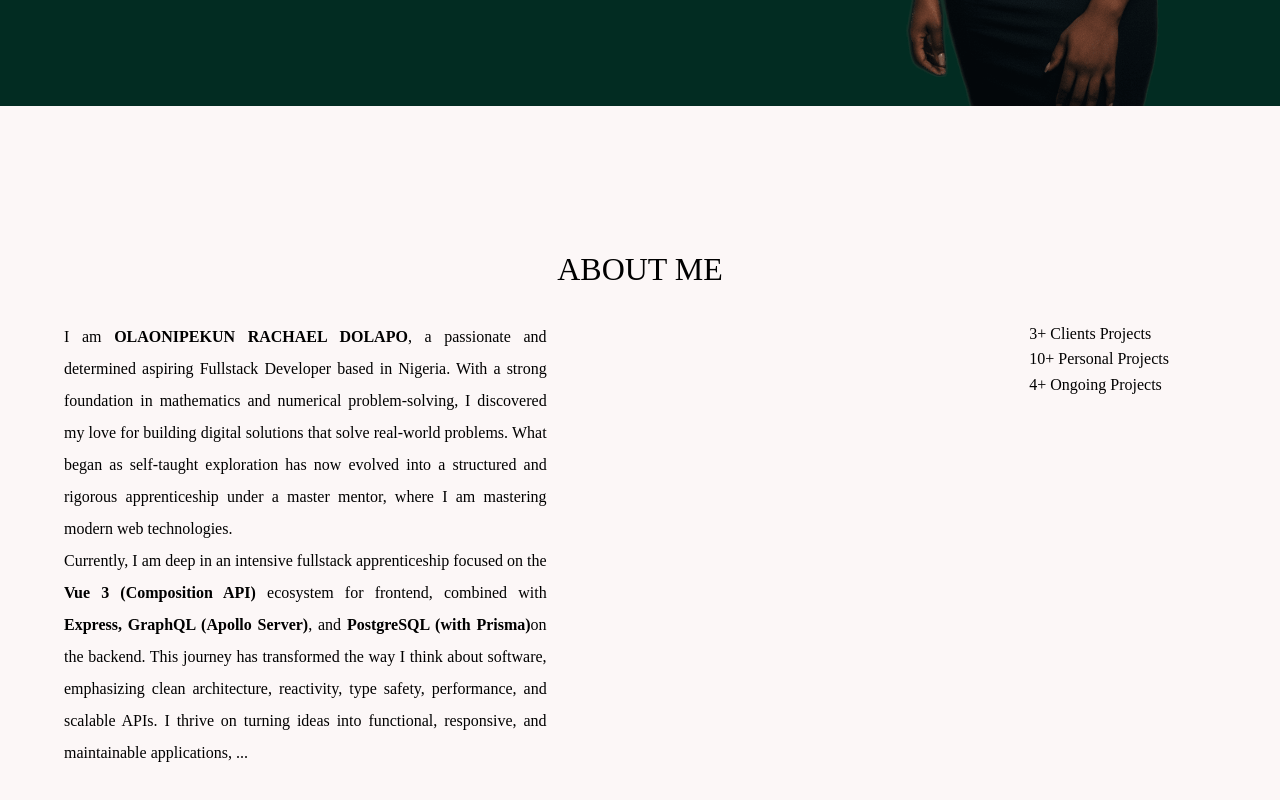
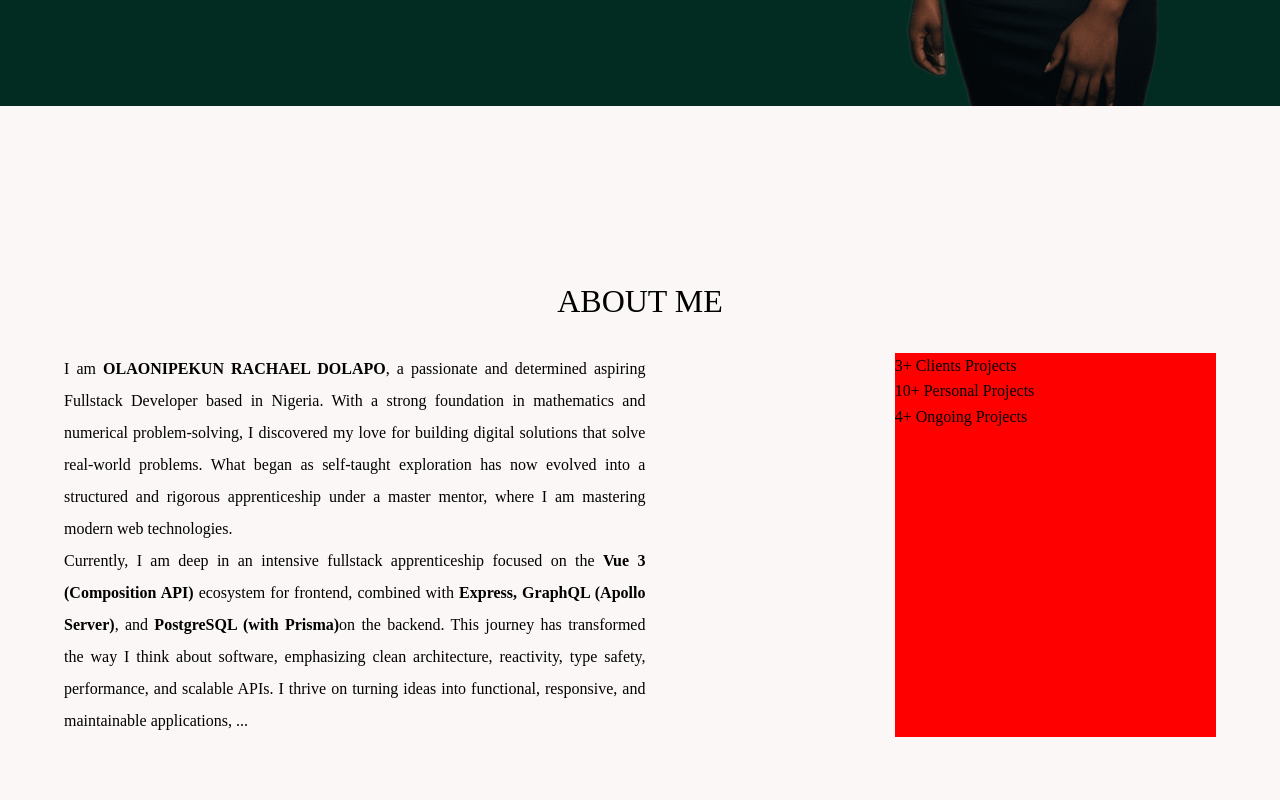
Before and after one commit to Lovethrech/my-main-portfolio, a Vue app: page / in a window 1280 px wide. Shown: the part 625-1425 px from the top of the page. Built offline with nearby package versions, Linux system fonts and the light colour scheme.

Commit message:
working on the home-about components.

```diff
--- a/src/components/home/about/HomeAboutDesc.vue
+++ b/src/components/home/about/HomeAboutDesc.vue
@@ -16,7 +16,7 @@
 
 <style scoped>
 .home-about-desc{
-    width: 50%;
+    width: 70%;
     font-size: 2vh;
     line-height: 2;
     text-align:justify;
--- a/src/components/home/about/HomeAboutDescStats.vue
+++ b/src/components/home/about/HomeAboutDescStats.vue
@@ -14,6 +14,7 @@
 
 <style scoped>
 .home-about-desc-stats{
-    width: 50%;
+    width: 100%;
+    background-color: red;
 }
 </style>
```
